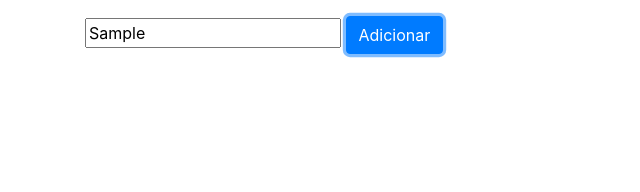
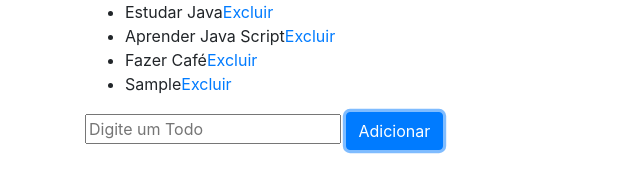
Before and after one commit to PauloEdiel/projeto-curso-git, a plain HTML site: page index.html in a window 1280 px wide. Both pictures are taken after typing "Sample" into the empty fields and a click on the button "Adicionar". Shown: the whole page, without its empty margins (0-640 px from the left). Drawn offline with nearby package versions, Linux system fonts and the light colour scheme.

Commit message:
Inclusão e exclusão incluída no app.

```diff
--- a/index.js
+++ b/index.js
@@ -1,3 +1,68 @@
 var $listElement = document.querySelector('#app ul');
-var $inputtElement = document.querySelector('#app input');
+var $inputElement = document.querySelector('#app input');
 var $btnElement = document.querySelector('#app button');
+
+var todos = [
+    'Estudar Java',
+    'Aprender Java Script',
+    'Fazer Café'
+];
+
+
+function renderTodos() {
+    $listElement.innerHTML = '';
+
+    for (todo of todos) {
+        var todoElemnent = document.createElement('li');
+        var todoText = document.createTextNode(todo);
+
+        var linkElement = document.createElement('a');
+
+        var linkText = document.createTextNode('Excluir');
+
+        linkElement.setAttribute('href','#')
+
+        var pos = todos.indexOf(todo);
+
+        linkElement.setAttribute('onclick','deleteTodo('+pos+')');
+
+
+        linkElement.appendChild(linkText);
+
+        todoElemnent.appendChild(todoText);
+        todoElemnent.appendChild(linkElement);
+
+        $listElement.appendChild(todoElemnent);
+    }
+}
+
+function addTodo() {
+    $inputElement.value
+    var newTodo = $inputElement.value;
+
+    if(newTodo) {
+        todos.push(newTodo);
+    }else {
+        alert('Insira uma tarefa !')
+    }
+    $inputElement.value = '';
+    renderTodos();
+    saveToStorage();
+
+}
+
+function deleteTodo(pos) {
+    todos.splice(pos, 1);
+    saveToStorage();
+    renderTodos();
+}
+
+function saveToStorage(){
+
+    localStorage.setItem('list_todos', JSON.stringify(todos));
+
+}
+
+renderTodos();
+
+$btnElement.onclick = addTodo;
```
Also changed, not shown: index.html (+1 -2 lines).
